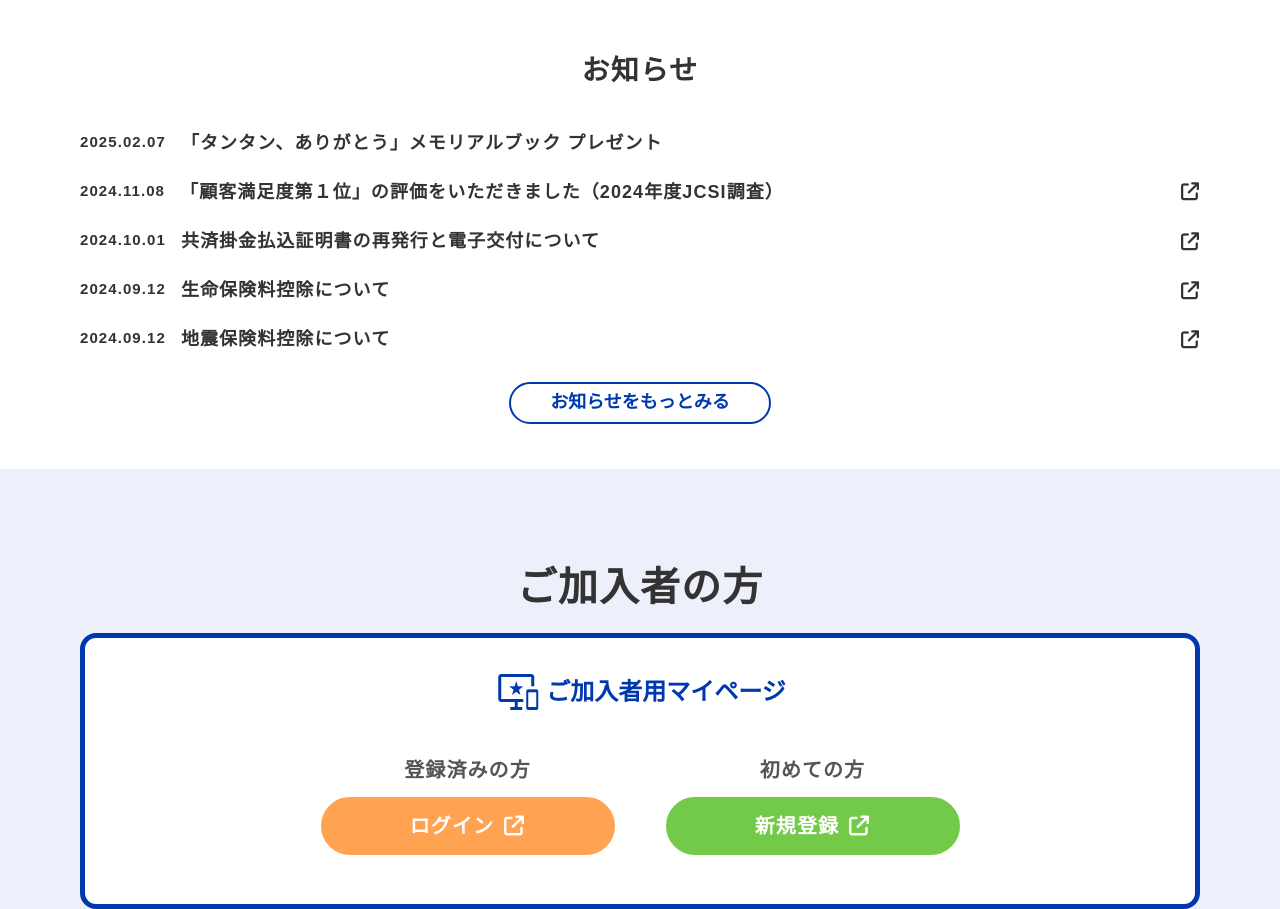
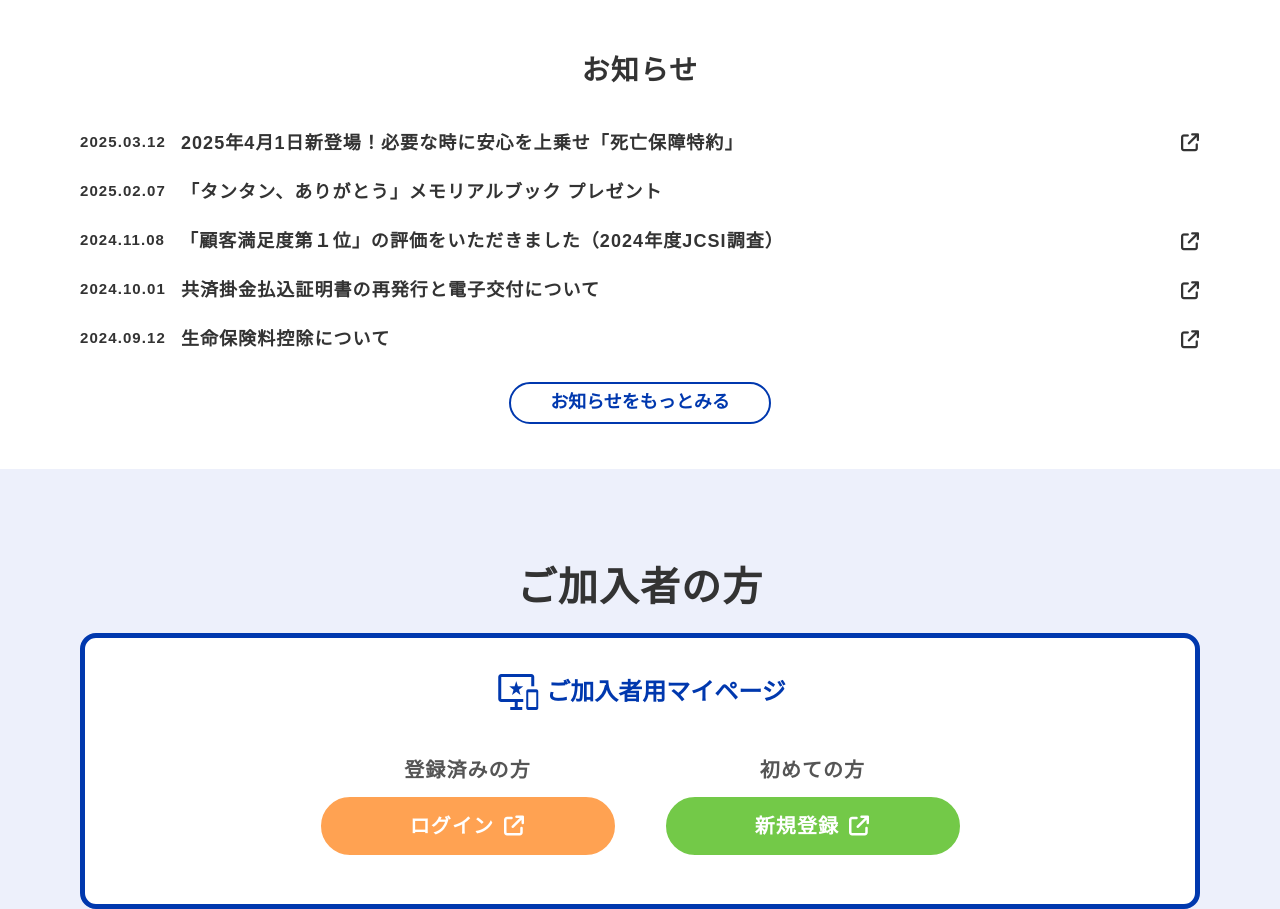
Before and after one commit to okutani1590/kenmin, a plain HTML site: page index.html in a window 1280 px wide. Shown: the part 840-1749 px from the top of the page. Drawn offline with nearby package versions, Linux system fonts and the light colour scheme; a script that the page names is missing.

Commit message:
お知らせ追加

```diff
--- a/index.html
+++ b/index.html
@@ -229,6 +229,26 @@
             <div class="news__wrapper">
               <!-- お知らせは以下のliタグ内を追加編集してください。 -->
               <ul class="news__list">
+
+
+                <li class="news__item">
+
+                  <a href="https://hyogo.kyosai-cc.or.jp/service/information2025.html" target="_blank" class="news__link pc-only"><!-- pcのみ -->
+                    <div class="news__date">2025.03.12</div>
+                    <div class="news__title">
+                      <span class="text">2025年4月1日新登場！必要な時に安心を上乗せ「死亡保障特約」</span>
+                    </div>
+                    <i class="fa-solid fa-arrow-up-right-from-square"></i>
+                  </a>
+                  <a href="https://hyogo.kyosai-cc.or.jp/service/information2025.html" target="_blank" class="news__link sp-only"><!-- スマホのみ -->
+                    <div class="news__date">2025.03.12</div>
+                    <div class="news__title">
+                      <span class="text">2025年4月1日新登場！必要な時に安心を上乗せ「死亡保障特約」</span>
+                    </div>
+                    <i class="fa-solid fa-arrow-up-right-from-square"></i>
+                  </a>
+                </li>
+
                 <li class="news__item">
 
                   <a href="./member/event_present/" class="news__link pc-only"><!-- pcのみ -->
@@ -289,22 +309,6 @@
                     <div class="news__date">2023.09.12</div>
                     <div class="news__title">
                       <span class="text">生命保険料控除について</span>
-                    </div>
-                    <i class="fa-solid fa-arrow-up-right-from-square"></i>
-                  </a>
-                </li>
-                <li class="news__item">
-                  <a href="https://hyogo.kyosai-cc.or.jp/whatsnew/detail.html?post=whatsnew9115930997860506282" target="_blank" class="news__link pc-only"><!-- pcのみ -->
-                    <div class="news__date">2024.09.12</div>
-                    <div class="news__title">
-                      <span class="text">地震保険料控除について</span>
-                    </div>
-                    <i class="fa-solid fa-arrow-up-right-from-square"></i>
-                  </a>
-                  <a href="https://hyogo.kyosai-cc.or.jp/whatsnew/detail.html?post=whatsnew9115930997860506282" target="_blank" class="news__link sp-only"><!-- スマホのみ -->
-                    <div class="news__date">2023.09.12</div>
-                    <div class="news__title">
-                      <span class="text">地震保険料控除について</span>
                     </div>
                     <i class="fa-solid fa-arrow-up-right-from-square"></i>
                   </a>
```
